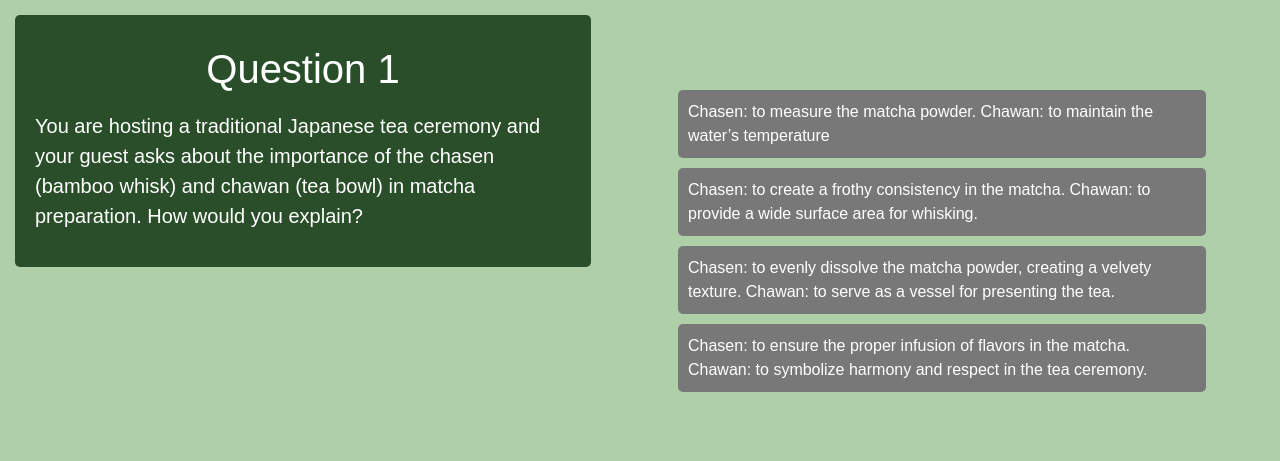
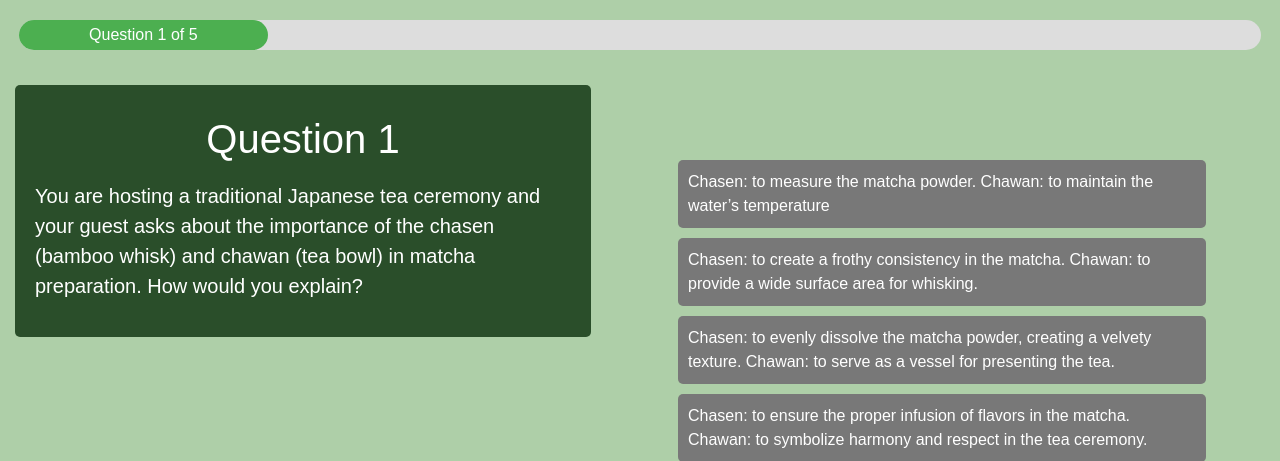
Before and after one commit to UI-Design-2024/matcha-latte, a Flask app: page /quiz/1 in a window 1280 px wide. Shown: the part 59-520 px from the top of the page. Run offline with Flask 3, Linux system fonts and the light colour scheme; some libraries are stand-ins or nearby versions.

Commit message:
Add progress bar

```diff
--- a/static/main.css
+++ b/static/main.css
@@ -22,8 +22,6 @@ body, html {
 	text-decoration: none;
 }
 .container {
-    margin: 20px;
-    padding: 20px;
     border: 5px solid #ffffff;
     background-color: var(--main-bg-color);
 }
@@ -165,3 +163,39 @@ em {
 .btn:hover, .start-button:hover, button:hover {
     background-color: var(--hover-bg-color);
 }
+
+#progress-bar-container-learn {
+    width: 100%;
+    background-color: #ddd;
+    margin: 20px 0;
+    border-radius: 15px;
+}
+
+#progress-bar-learn {
+    height: 30px;
+    background-color: #4CAF50;
+    text-align: center;
+    line-height: 30px;
+    color: white;
+    border-radius: 15px;
+    white-space: nowrap;
+    position: relative;
+}
+
+#progress-bar-container-quiz {
+    width: 97%;
+    background-color: #ddd;
+    margin: 20px auto;
+    border-radius: 15px;
+}
+
+#progress-bar-quiz {
+    height: 30px;
+    background-color: #4CAF50;
+    text-align: center;
+    line-height: 30px;
+    color: white;
+    border-radius: 15px;
+    white-space: nowrap;
+    position: relative;
+}
--- a/static/sample.js
+++ b/static/sample.js
@@ -1,23 +1,39 @@
-let currentStep = 0;
-const maxSteps = 9;
-var added = false
+var currentStepLearn = 0;
+var maxStepsLearn = 9;
+
+function updateProgressBarLearn() {
+    let progressBar = document.getElementById('progress-bar-learn');
+    if (progressBar) {
+        let width = (currentStepLearn / maxStepsLearn) * 100;
+        progressBar.style.width = width + '%';
+        progressBar.textContent = `Step ${currentStepLearn + 1} of ${maxStepsLearn + 1}`;
+    }
+}
+
 function navigate(direction) {
-	const current = document.getElementById('step' + currentStep);
-	currentStep += direction;
-	if (currentStep > maxSteps) {
-		currentStep = maxSteps;
-		if (!added){
-		$(".to-quiz").html('<a href="/quiz_home"><button class="quiz-button">Quiz</button></a>')
-		added = true
-		}
-	} else if (currentStep < 1) {
-		currentStep = 1;
-	}else{
-		added = false
-		$(".to-quiz").html("")
-	}
+    const current = document.getElementById('step' + currentStepLearn);
+    currentStepLearn += direction;
 
-	const next = document.getElementById('step' + currentStep);
-	if (current) current.style.display = 'none';
-	if (next) next.style.display = 'block';
+    if (currentStepLearn > maxStepsLearn) {
+        currentStepLearn = maxStepsLearn;
+        if (!added) {
+            $(".to-quiz").html('<a href="/quiz_home"><button class="quiz-button">Quiz</button></a>');
+            added = true;
+        }
+    } else if (currentStepLearn < 0) {
+        currentStepLearn = 0;
+    } else {
+        added = false;
+        $(".to-quiz").html("");
+    }
+
+    const next = document.getElementById('step' + currentStepLearn);
+    if (current) current.style.display = 'none';
+    if (next) next.style.display = 'block';
+
+    updateProgressBarLearn();
 }
+
+document.addEventListener("DOMContentLoaded", function() {
+    updateProgressBarLearn();
+});
--- a/templates/quiz.html
+++ b/templates/quiz.html
@@ -11,6 +11,9 @@
 <body>
     {% extends "layout.html" %}
     {% block content %}
+        <div id="progress-bar-container-quiz">
+            <div id="progress-bar-quiz" style="width: 0%;"></div>
+        </div>
         <div class="question question_text">
             <h1>Question {{ quiz_id }}</h1>
             <p class='quizq'>{{ quiz['question'] }}</p>
@@ -35,6 +38,44 @@
             <span id="error" style="color: #2a4e2a; display: none;">Please answer the question.</span>
         </div>
         <script>
+            var currentStepQuiz = 0;
+            var maxStepsQuiz = 5;
+            var added = false;
+
+            function getCurrentStepFromURL() {
+                const path = window.location.pathname;
+                const parts = path.split('/');
+                console.log(parts[parts.length - 1]);
+
+                return parseInt(parts[parts.length - 1]) || 0;
+            }
+
+            function updateProgressBarQuiz() {
+                let currentStepQuiz = getCurrentStepFromURL()
+                let progressBar = document.getElementById('progress-bar-quiz');
+                console.log(currentStepQuiz)
+                if (progressBar) {
+                    let width = (currentStepQuiz / maxStepsQuiz) * 100;
+                    progressBar.style.width = width + '%';
+                    progressBar.textContent = `Question ${currentStepQuiz} of ${maxStepsQuiz}`;
+                }
+            }
+
+            function nextQuestion() {
+                const nextStep = currentStepQuiz + 1;
+                if (nextStep > maxStepsQuiz) {
+                    window.location.href = "/results";
+                } else {
+                    window.location.href = `/quiz/${nextStep}`;
+                }
+            }
+
+
+            document.addEventListener("DOMContentLoaded", function() {
+                updateProgressBarQuiz();
+            });
+
+
             $(document).ready(function() {
                 var answered = false;
 				var score = sessionStorage.getItem('QuizScore') || 0;
@@ -58,23 +99,24 @@
                 $('#nextBtn').click(function() {
                     console.log(answered)
                     if (!answered) {
-                        $('#error').show(); // Show error message
-                        return false; // Prevent navigating to the next page
+                        $('#error').show();
+                        return false;
                     }
+                    nextQuestion();
                 });
 
                 $('#submitBtn').click(function() {
                     console.log(answered)
                     if (!answered) {
-                        $('#error').show(); // Show error message
-                        return false; // Prevent navigating to the next page
+                        $('#error').show();
+                        return false;
                     }
                 });
 
                 function enableButton() {
                     if (answered) {
                         $('#nextBtn, #submitBtn').prop('disabled', false);
-                        $('#error').hide(); // Hide error message when the question is answered
+                        $('#error').hide();
                     }
                 }
             });
```
Also changed, not shown: templates/learn.html (+7 -4 lines).
